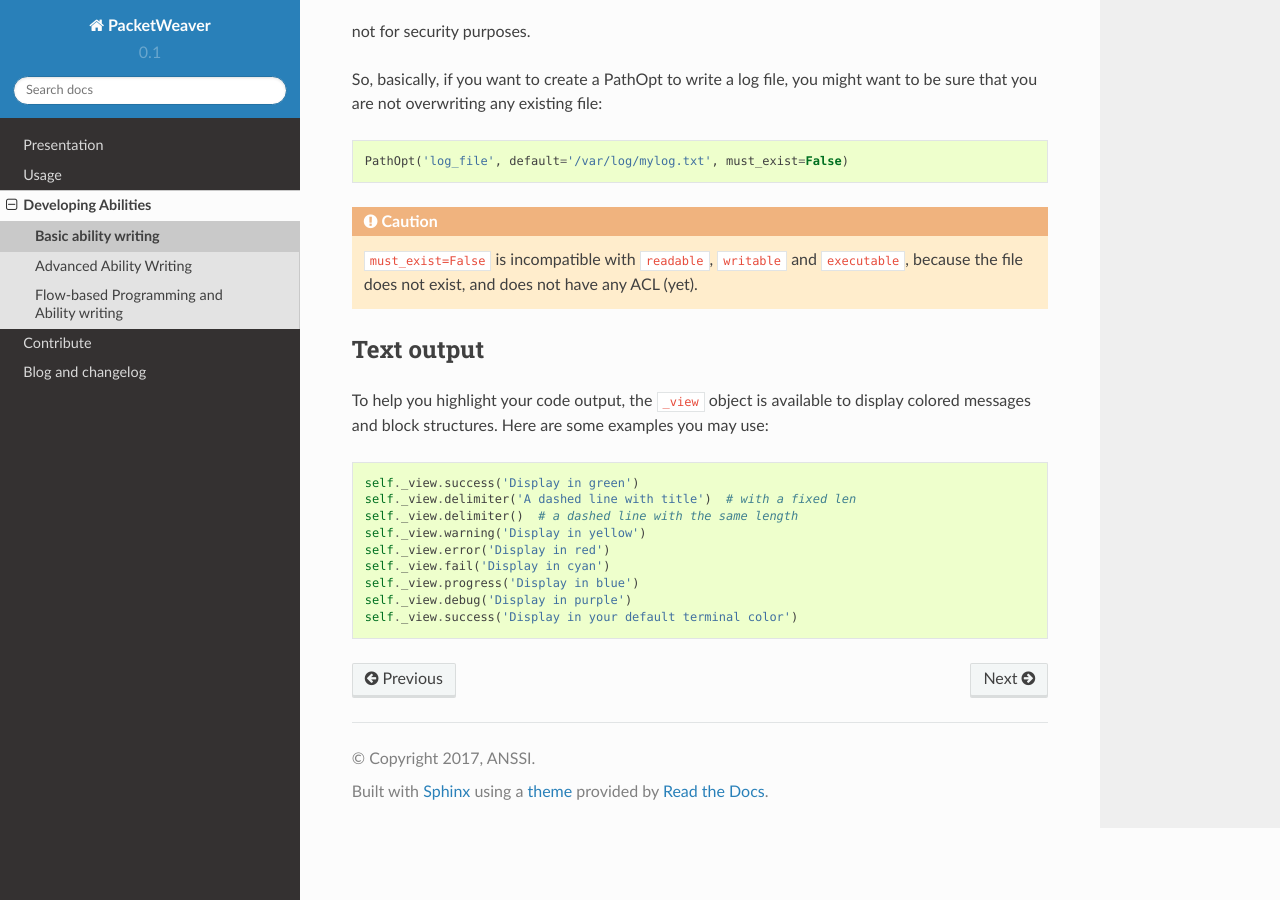
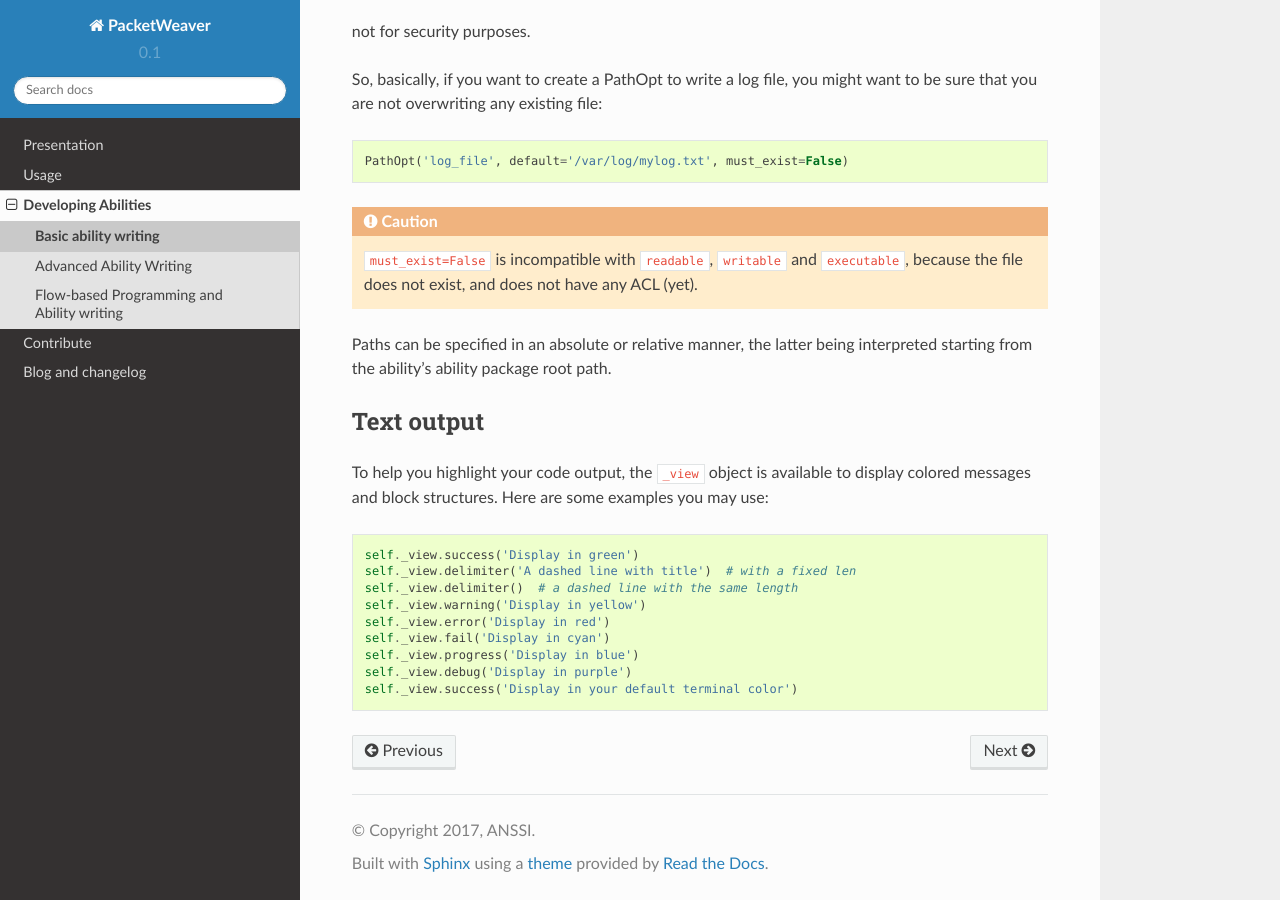
Before and after one commit to ANSSI-FR/packetweaver, a Sphinx documentation site: the page built from packetweaver/doc/source/rst/dev/abl_writing_base.rst, in a window 1280 px wide and 900 px high, scrolled down 9741 px. Built offline with Sphinx 7.4.7 and the Read the Docs theme 2.0.0, drawn with Linux system fonts in a browser that asks for light colours.

Commit message:
add in doc that PathOpt are relative to abl pkg

```diff
--- a/packetweaver/doc/source/rst/dev/abl_writing_base.rst
+++ b/packetweaver/doc/source/rst/dev/abl_writing_base.rst
@@ -449,6 +449,9 @@ want to be sure that you are not overwriting any existing file::
     ``writable`` and ``executable``, because the file does not exist, and does
     not have any ACL (yet).
 
+Paths can be specified in an absolute or relative manner, the latter being interpreted
+starting from the ability's ability package root path.
+
 Text output
 -----------
 
```
